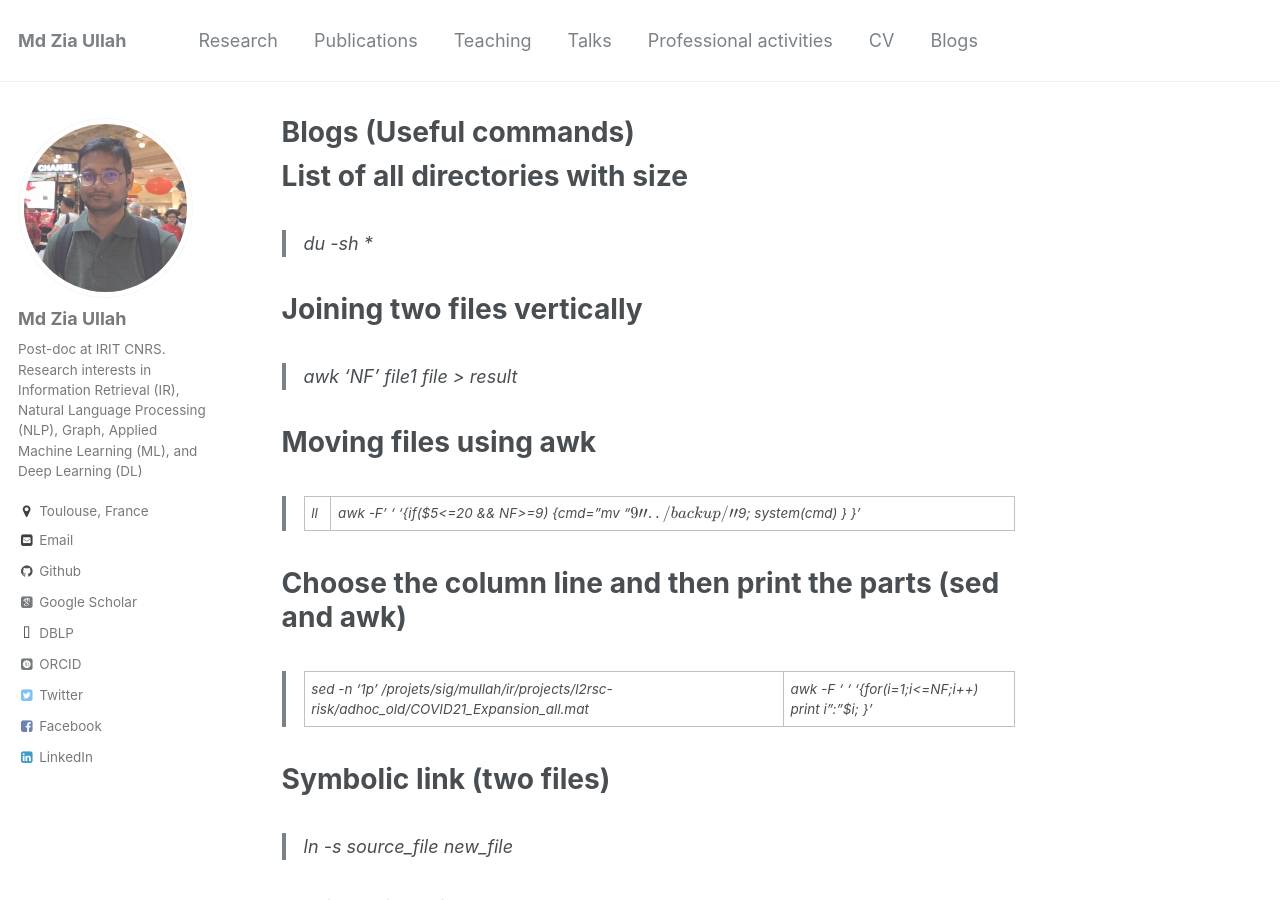
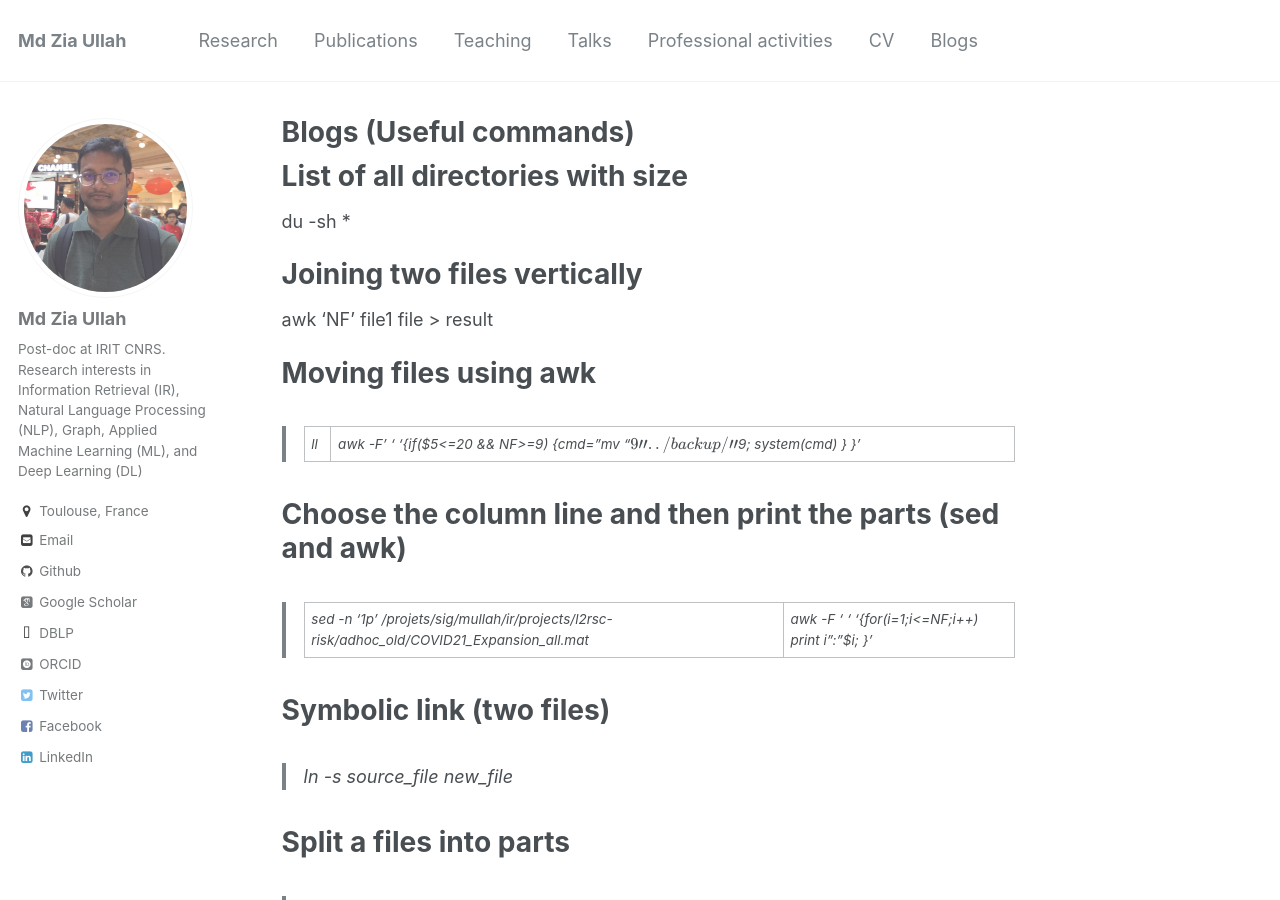
Before and after one commit to zuacubd/zuacubd.github.io, a Jekyll site: the page built from _pages/blogs.md, in a window 1280 px wide and 900 px high. Built offline with Jekyll 4.4.1, drawn with Linux system fonts in a browser that asks for light colours; some web fonts are replaced; formulas are drawn with MathJax 3.

```diff
--- a/_pages/blogs.md
+++ b/_pages/blogs.md
@@ -6,10 +6,10 @@ published: true
 ---
 
 # List of all directories with size
-> du -sh *
+  du -sh *
 
 # Joining two files vertically
-> awk 'NF' file1 file > result
+  awk 'NF' file1 file > result
 
 # Moving files using awk
 > ll | awk -F' ' '{if($5<=20 && NF>=9) {cmd="mv "$9" ../backup/"$9; system(cmd) } }'
```
